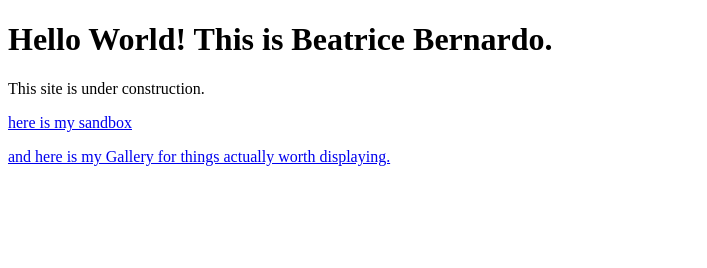
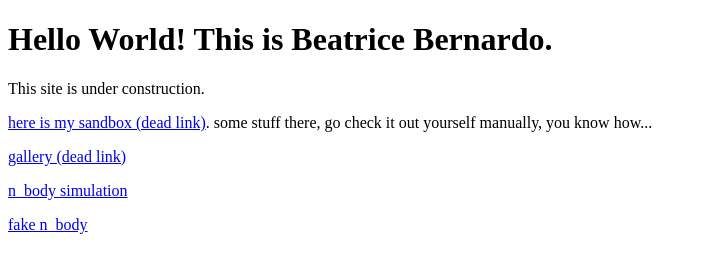
Before and after one commit to aprbw/aprbw.github.io, a plain HTML site: page index.html in a window 1280 px wide. Shown: the whole page, without its empty margins (0-707 px from the left). Drawn offline with Linux system fonts and the light colour scheme; a script that the page names is missing.

Commit message:
Update index.html

```diff
--- a/index.html
+++ b/index.html
@@ -14,7 +14,9 @@
 <body>
 	<h1>Hello World! This is Beatrice Bernardo.</h1>
 	<p>This site is under construction.</p>
-	<p><a href="/sandbox/">here is my sandbox</a></p>
-	<p><a href="/gallery/">and here is my Gallery for things actually worth displaying.</a></p>
+	<p><a href="/sandbox/">here is my sandbox (dead link)</a>. some stuff there, go check it out yourself manually, you know how...</p>
+	<p><a href="/gallery/">gallery (dead link)</a></p>
+	<p><a href="/gallery/FormationOfGalaxy_v03.html">n_body simulation</a></p>
+	<p><a href="/gallery/two_stars.html">fake n_body</a></p>
 </body>
 </html>
```
